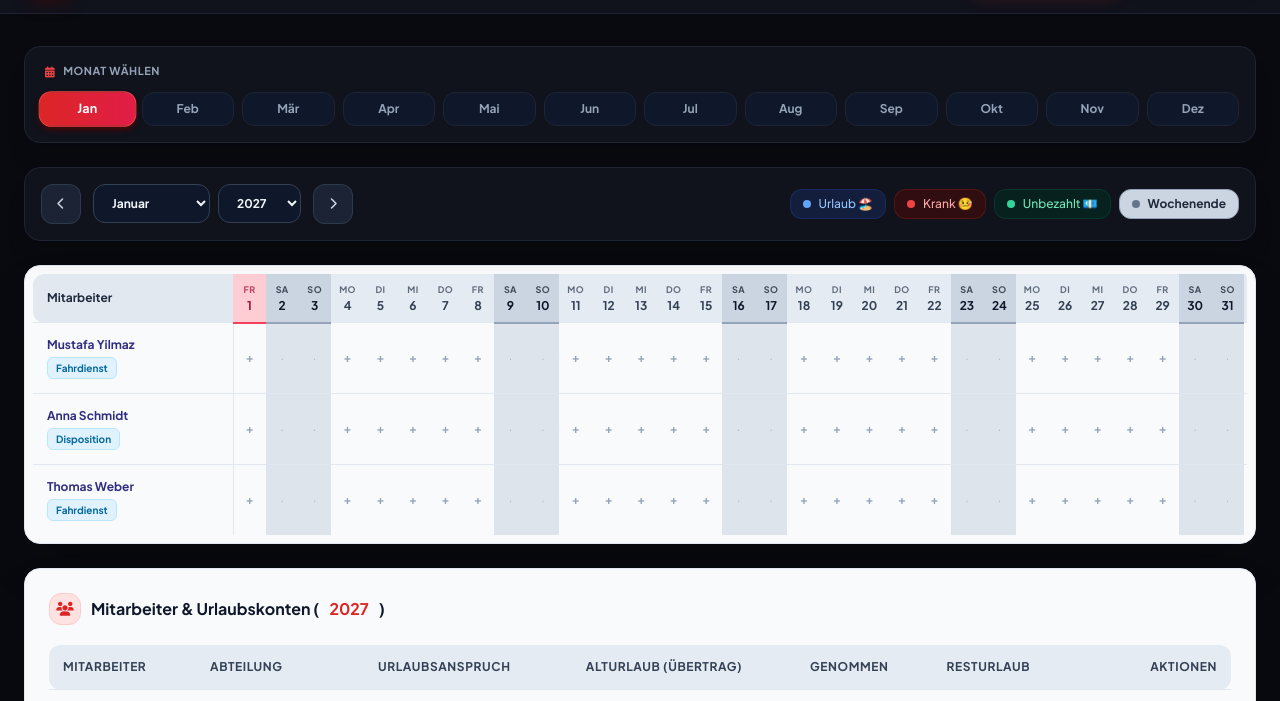
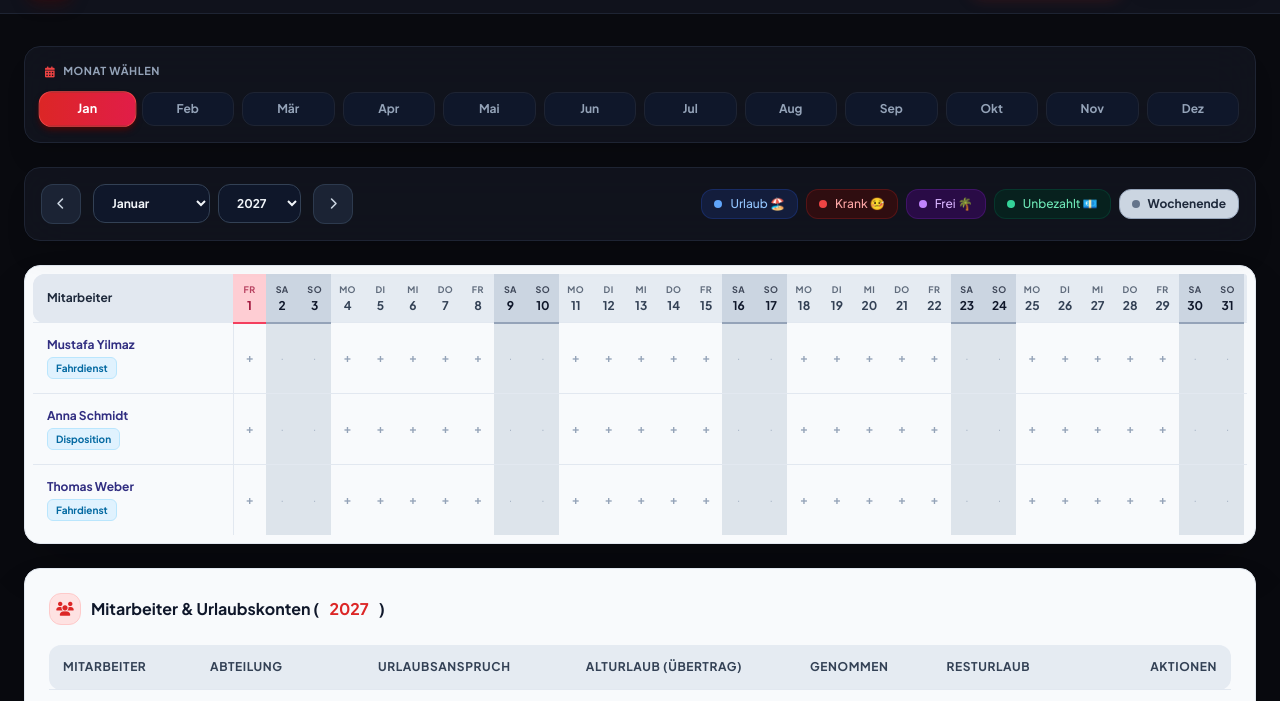
Before and after one commit to Boss050979/urlaubs-app, a website: page public/index.html in a window 1280 px wide. Shown: the part 73-774 px from the top of the page. Drawn offline with nearby package versions, Linux system fonts and the light colour scheme.

Commit message:
index.html

```diff
--- a/public/index.html
+++ b/public/index.html
@@ -110,6 +110,7 @@
             <div class="flex flex-wrap items-center gap-2 text-xs font-medium">
                 <span class="flex items-center gap-2 bg-blue-950/60 text-blue-300 px-3 py-1.5 rounded-xl border border-blue-900/50"><span class="w-2 h-2 rounded-full bg-blue-400"></span> Urlaub 🏖️</span>
                 <span class="flex items-center gap-2 bg-red-950/60 text-red-300 px-3 py-1.5 rounded-xl border border-red-900/50"><span class="w-2 h-2 rounded-full bg-red-500"></span> Krank 🤒</span>
+                <span class="flex items-center gap-2 bg-purple-950/60 text-purple-300 px-3 py-1.5 rounded-xl border border-purple-900/50"><span class="w-2 h-2 rounded-full bg-purple-400"></span> Frei 🌴</span>
                 <span class="flex items-center gap-2 bg-emerald-950/60 text-emerald-300 px-3 py-1.5 rounded-xl border border-emerald-900/50"><span class="w-2 h-2 rounded-full bg-emerald-400"></span> Unbezahlt 💶</span>
                 <span class="flex items-center gap-2 bg-slate-300 text-slate-800 px-3 py-1.5 rounded-xl border border-slate-400 font-bold"><span class="w-2 h-2 rounded-full bg-slate-500"></span> Wochenende</span>
             </div>
@@ -184,6 +185,7 @@
                     <select id="entryType" class="w-full bg-slate-900 border border-slate-700 rounded-xl p-3 text-xs font-bold text-slate-100 focus:ring-2 focus:ring-red-500 outline-none">
                         <option value="vacation">Urlaub 🏖️</option>
                         <option value="sick">Krank 🤒</option>
+                        <option value="free">Frei 🌴</option>
                         <option value="special">Unbezahlter Urlaub 💶</option>
                     </select>
                 </div>
@@ -264,10 +266,11 @@
         let entries = JSON.parse(localStorage.getItem('elite_kranken_entries')) || [];
         let currentDate = new Date(2027, 0, 1);
 
-        const typeLabels = { vacation: 'Urlaub', sick: 'Krank', special: 'Unbezahlter Urlaub' };
+        const typeLabels = { vacation: 'Urlaub', sick: 'Krank', free: 'Frei', special: 'Unbezahlter Urlaub' };
         const typeConfig = {
             vacation: { class: 'bg-blue-600 text-white shadow-md hover:scale-110 transition-transform duration-200', icon: 'fa-check' },
             sick: { class: 'bg-red-600 text-white shadow-md hover:scale-110 transition-transform duration-200', icon: 'fa-xmark' },
+            free: { class: 'bg-purple-600 text-white shadow-md hover:scale-110 transition-transform duration-200', icon: 'fa-star' },
             special: { class: 'bg-emerald-600 text-white shadow-md hover:scale-110 transition-transform duration-200', icon: 'fa-check' }
         };
 
```
